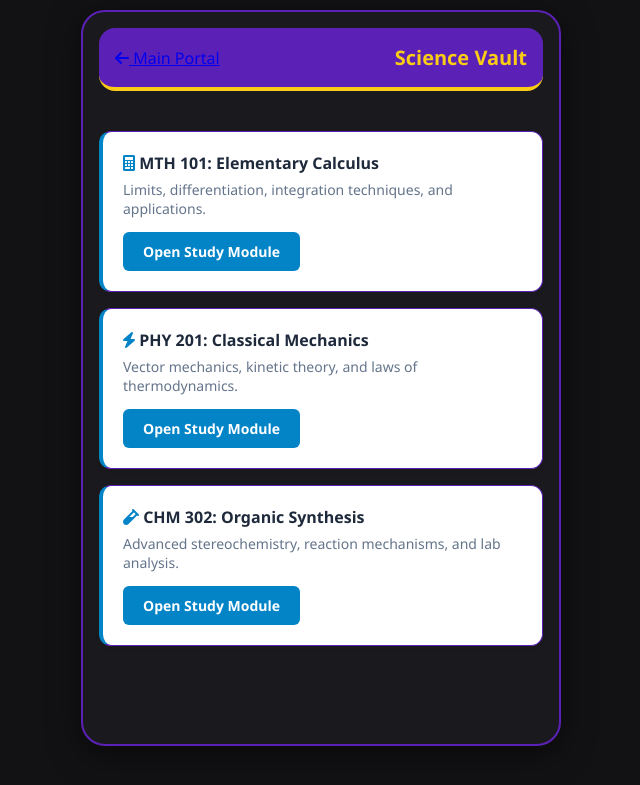
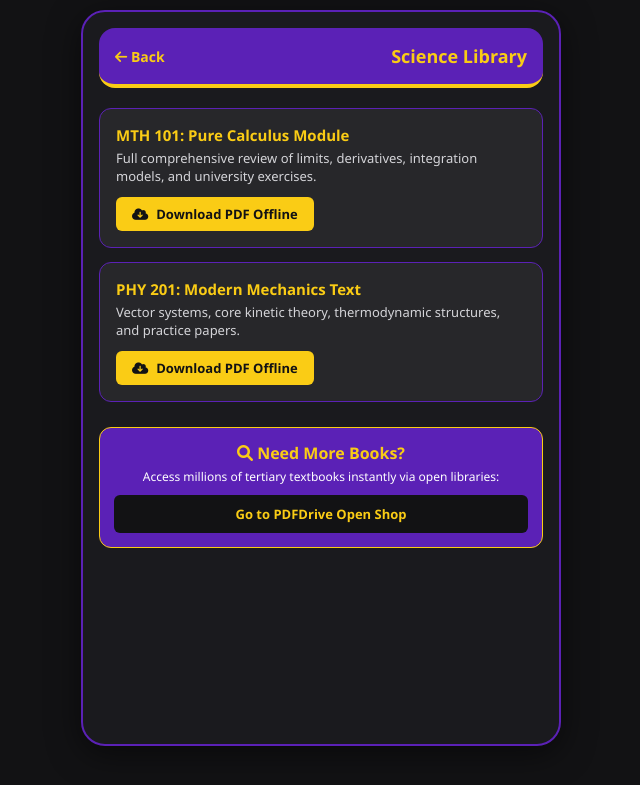
Before and after one commit to ifechukwuwinner6-ctrl/student-study-hub, a Flask app: page /library/science in a window 1280 px wide. Shown: the top 785 px of the page, without its empty margins (319-959 px from the left). Run offline with Flask 3, Linux system fonts and the light colour scheme; the visitor is signed in with stand-in values (Sample User, id 1).

Commit message:
Update science_library.html

```diff
--- a/templates/science_library.html
+++ b/templates/science_library.html
@@ -3,35 +3,42 @@
 <head>
     <meta charset="UTF-8">
     <meta name="viewport" content="width=device-width, initial-scale=1.0, maximum-scale=1.0, user-scalable=no">
-    <title>Faculty of Science Vault</title>
+    <title>Science Vault</title>
     <link rel="stylesheet" href="{{ url_for('static', filename='style.css') }}">
     <link rel="stylesheet" href="https://cdnjs.cloudflare.com/ajax/libs/font-awesome/6.0.0/css/all.min.css">
 </head>
 <body>
+
     <div class="app-container">
-        <header class="app-header header-blue">
-            <a href="/" class="back-link"><i class="fas fa-arrow-left"></i> Main Portal</a>
-            <h1>Science Vault</h1>
+        <header class="app-header">
+            <a href="/" style="color: #FACC15; text-decoration: none; font-size: 14px; font-weight: 700;"><i class="fas fa-arrow-left"></i> Back</a>
+            <h1 style="font-size: 18px;">Science Library</h1>
         </header>
-        <main class="main-content" style="padding-top: 20px;">
-            <div class="book-item" style="background: white; padding: 20px; border-radius: 12px; margin-bottom: 16px; box-shadow: 0 2px 5px rgba(0,0,0,0.05); border-left: 4px solid #0284c7;">
-                <h4 style="color: #1e293b; margin-bottom: 6px;"><i class="fas fa-calculator" style="color: #0284c7;"></i> MTH 101: Elementary Calculus</h4>
-                <p style="color: #64748b; font-size: 14px; margin-bottom: 14px;">Limits, differentiation, integration techniques, and applications.</p>
-                <a href="https://www.w3.org/WAI/ER/tests/xhtml/testfiles/resources/pdf/dummy.pdf" target="_blank" class="download-button" style="display: inline-block; background: #0284c7; color: white; padding: 10px 20px; text-decoration: none; border-radius: 6px; font-weight: 600; font-size: 14px; text-align: center;">Open Study Module</a>
+
+        <main class="main-content">
+            <div class="book-item">
+                <div class="book-title">MTH 101: Pure Calculus Module</div>
+                <div class="book-desc">Full comprehensive review of limits, derivatives, integration models, and university exercises.</div>
+                <a href="https://www.w3.org/WAI/ER/tests/xhtml/testfiles/resources/pdf/dummy.pdf" download="MTH101_Calculus.pdf" class="download-btn">
+                    <i class="fas fa-cloud-download-alt"></i> Download PDF Offline
+                </a>
             </div>
 
-            <div class="book-item" style="background: white; padding: 20px; border-radius: 12px; margin-bottom: 16px; box-shadow: 0 2px 5px rgba(0,0,0,0.05); border-left: 4px solid #0284c7;">
-                <h4 style="color: #1e293b; margin-bottom: 6px;"><i class="fas fa-bolt" style="color: #0284c7;"></i> PHY 201: Classical Mechanics</h4>
-                <p style="color: #64748b; font-size: 14px; margin-bottom: 14px;">Vector mechanics, kinetic theory, and laws of thermodynamics.</p>
-                <a href="https://www.w3.org/WAI/ER/tests/xhtml/testfiles/resources/pdf/dummy.pdf" target="_blank" class="download-button" style="display: inline-block; background: #0284c7; color: white; padding: 10px 20px; text-decoration: none; border-radius: 6px; font-weight: 600; font-size: 14px; text-align: center;">Open Study Module</a>
+            <div class="book-item">
+                <div class="book-title">PHY 201: Modern Mechanics Text</div>
+                <div class="book-desc">Vector systems, core kinetic theory, thermodynamic structures, and practice papers.</div>
+                <a href="https://www.w3.org/WAI/ER/tests/xhtml/testfiles/resources/pdf/dummy.pdf" download="PHY201_Mechanics.pdf" class="download-btn">
+                    <i class="fas fa-cloud-download-alt"></i> Download PDF Offline
+                </a>
             </div>
 
-            <div class="book-item" style="background: white; padding: 20px; border-radius: 12px; margin-bottom: 16px; box-shadow: 0 2px 5px rgba(0,0,0,0.05); border-left: 4px solid #0284c7;">
-                <h4 style="color: #1e293b; margin-bottom: 6px;"><i class="fas fa-vial" style="color: #0284c7;"></i> CHM 302: Organic Synthesis</h4>
-                <p style="color: #64748b; font-size: 14px; margin-bottom: 14px;">Advanced stereochemistry, reaction mechanisms, and lab analysis.</p>
-                <a href="https://www.w3.org/WAI/ER/tests/xhtml/testfiles/resources/pdf/dummy.pdf" target="_blank" class="download-button" style="display: inline-block; background: #0284c7; color: white; padding: 10px 20px; text-decoration: none; border-radius: 6px; font-weight: 600; font-size: 14px; text-align: center;">Open Study Module</a>
+            <div style="background: #5B21B6; padding: 14px; border-radius: 12px; margin-top: 25px; text-align: center; border: 1px solid #FACC15;">
+                <h4 style="color: #FACC15; margin-bottom: 4px;"><i class="fas fa-search"></i> Need More Books?</h4>
+                <p style="font-size: 12px; color: #FFFFFF; margin-bottom: 10px;">Access millions of tertiary textbooks instantly via open libraries:</p>
+                <a href="https://www.pdfdrive.com" target="_blank" style="display: block; background: #121214; color: #FACC15; padding: 10px; border-radius: 6px; text-decoration: none; font-weight: 700; font-size: 13px;">Go to PDFDrive Open Shop</a>
             </div>
         </main>
     </div>
+
 </body>
 </html>
```
